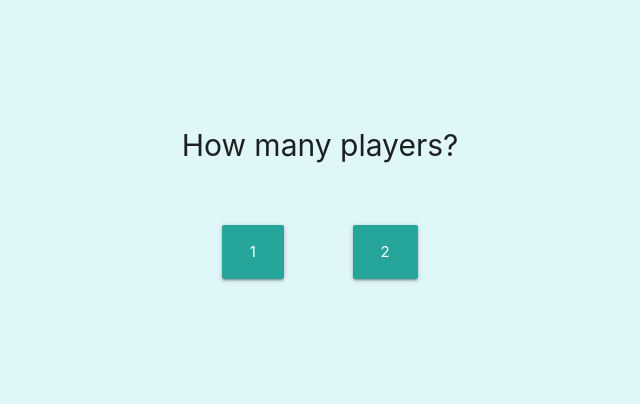
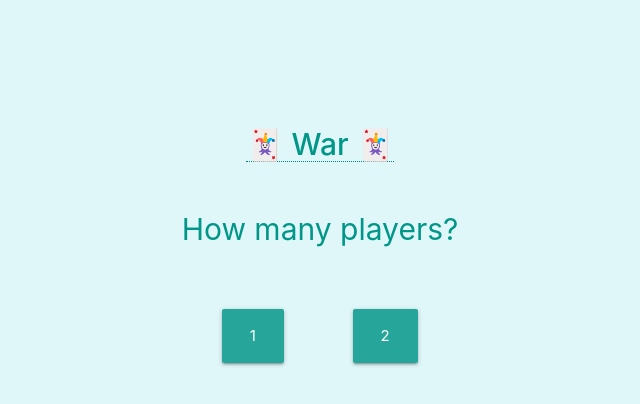
Before and after one commit to caitlinw29/PlayMe, a plain HTML site: page cards-war.html in a window 1280 px wide. Shown: the whole page, without its empty margins (320-960 px from the left). Drawn offline with nearby package versions, Linux system fonts and the light colour scheme.

Commit message:
Add war title to page

```diff
--- a/assets/css/cards.css
+++ b/assets/css/cards.css
@@ -2,8 +2,17 @@
   display: none;
 }
 
+h1 {
+  display:inline-block;
+  margin-top: 10%;
+  margin-left: auto;
+  margin-right: auto;
+  font-weight: 500;
+  border-bottom: 1px dotted teal;
+}
+
 #gameOptions {
-  margin-top: 10%;
+  margin-top: 2%;
 }
 
 #gameOptions p {
--- a/cards-war.html
+++ b/cards-war.html
@@ -18,7 +18,8 @@
     <script src="https://cdnjs.cloudflare.com/ajax/libs/moment.js/2.29.1/moment.min.js" integrity="sha512-qTXRIMyZIFb8iQcfjXWCO8+M5Tbc38Qi5WzdPOYZHIlZpzBHG3L3by84BBBOiRGiEb7KKtAOAs5qYdUiZiQNNQ==" crossorigin="anonymous" referrerpolicy="no-referrer"></script>
   </head>
   <body class="cyan lighten-5">
-    <main class="center-align">
+    <main class="center-align teal-text">
+      <h1>🃏&nbspWar&nbsp🃏</h1>
       <div id="gameOptions">
         <div id="numberPlayers">
           <p>How many players?</p>
```
